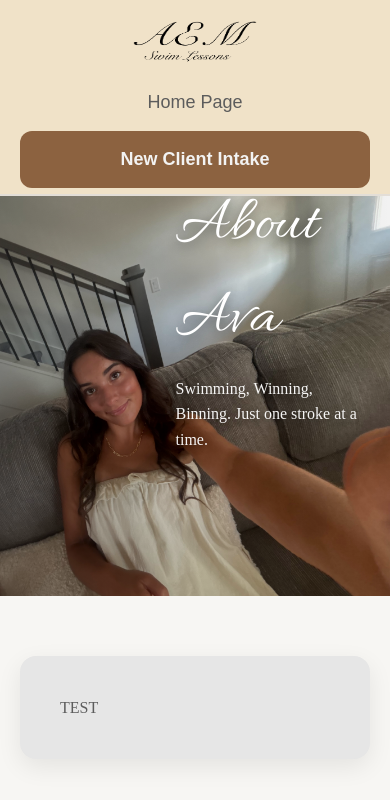
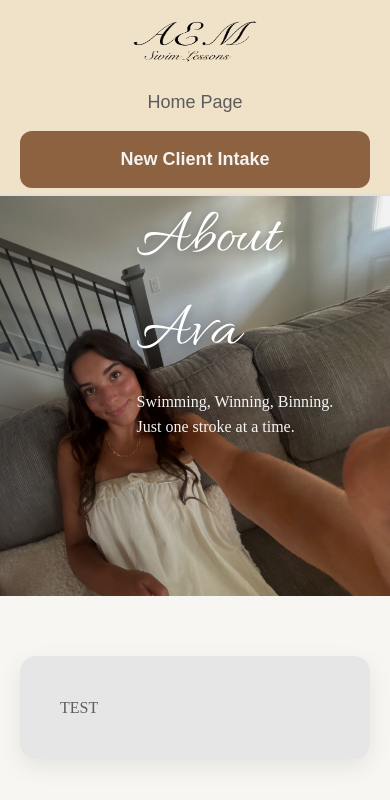
Before and after one commit to Treyman33/ava-website, a React (Vite) app: page /ava-website/about in a window 390 px wide. Shown: the top 800 px of the page. Built offline with nearby package versions, Linux system fonts and the light colour scheme.

Commit message:
About Me Update pt. 1

```diff
--- a/src/index.css
+++ b/src/index.css
@@ -677,7 +677,7 @@ code {
 
   .am-hero-content {
   top: 30%;
-  left: 45%;
+  left: 35%;
   right: 8%;
   }
 
```
